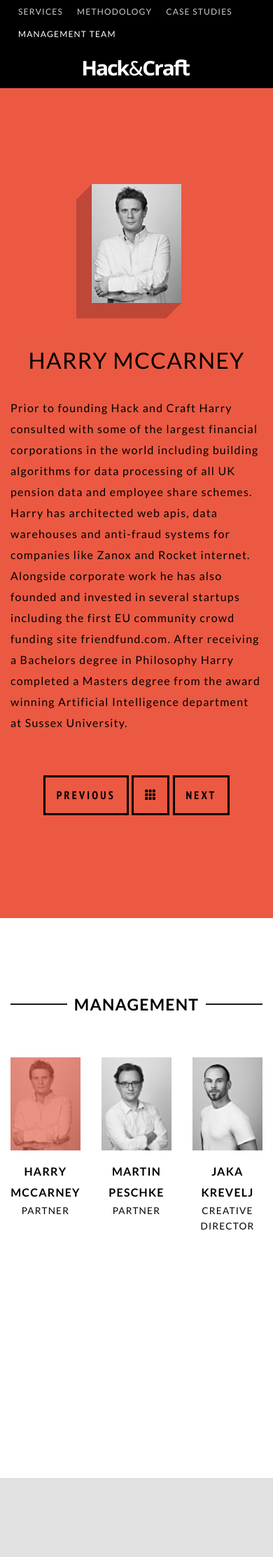
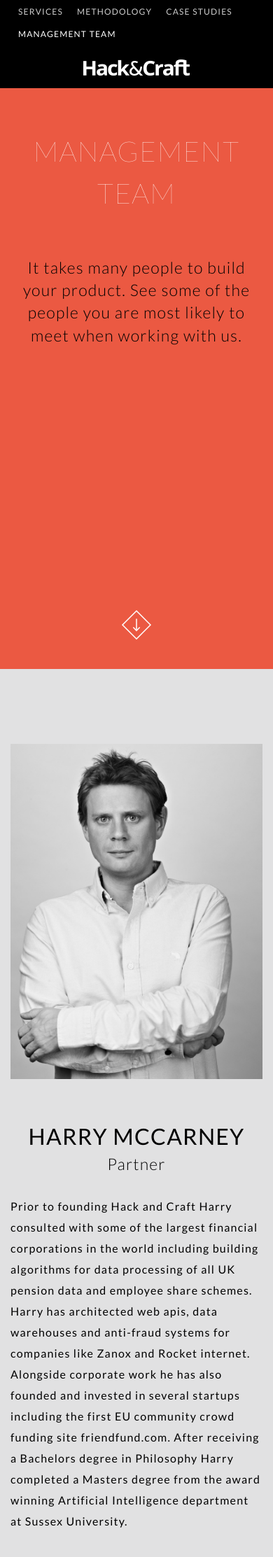
Before and after one commit to MartinPeschke/hncweb, a Jekyll site: the page built from aboutus.html, in a window 390 px wide. Shown: the top 2225 px of the page at 70% size. Built offline with Jekyll 4.4.1, drawn with Linux system fonts in a browser that asks for light colours; Markdown is read by kramdown in place of the engine named in the settings; some of the changed text lies outside the part shown.

Commit message:
team section

```diff
--- a/_layouts/portfolio.html
+++ b/_layouts/portfolio.html
@@ -7,7 +7,6 @@
 <div class="l-outer__orange navbar-switcher">
   <div class="container">
     <div class="row">
-
       <div class="col-md-8 col-md-offset-2 portfolio-top">
         <div class="portfolio-nav">
           <a href="{{ page.prev }}" title="Previous Project" class="hnc-icon hnc-icon-arrowleft"> </a>
@@ -21,6 +20,7 @@
             <a target="_blank" href="{{ page.website }}" class="btn btn-black-default marg-btm">visit the site</a>
           </div>
         {% endif %}
+
         <a href="#project-content" class="btn-ico__down">scroll down</a>
       </div>
     </div>
--- a/aboutus.html
+++ b/aboutus.html
@@ -3,65 +3,39 @@
 title: Hack & Craft
 pagename: aboutus
 ---
-<div id="all-portfolio" class="carousel portfolio slide">
 
-  <div class="l-outer__orange">
+<div class="l-outer-section l-outer__orange">
+  <div class="l-main-head text-center container navbar-switcher">
+    <div class="row">
+      <div class="col-md-8 col-md-offset-2">
+        <h1 class="page-header text-upper">Management Team</h1>
+        <h3 class="text-light">
+          It takes many people to build your product. See some of the people you are most likely to meet when working with us.
+        </h3>
+      </div>
+    </div>
+    <a href="#team" class="btn-ico__down">scroll down</a>
+  </div>
+</div>
+
+
+<div>
+{% for member in site.categories.team %}
+  <div class="l-outer__alternating" id="team">
     <div class="l-module container">
 
-      <div class="carousel-inner portfolio-inner">
-        {% for member in site.categories.team %}
-          <div class="{% if forloop.first %}active{% endif %} portfolio item">
-            <div class="row">
-              <div class="col-xs-12">
-                  <div class="box-members__mugshot">
-                    <img class="img-responsive" src="{{ site.baseurl }}static/img/aboutus/{{ member.mugshot }}" >
-                    <img class="box-members__mugshot-frame" src="{{ site.baseurl }}static/img/aboutus/frame.png">
-                  </div>
-              </div>
-              <div class="col-md-8 col-md-offset-2">
-                <h2 class="box-members__name">{{ member.name }}</h2>
-                {{ member.content }}
-              </div>
-            </div>
+        <div class="row">
+          <div class="col-md-8 col-md-offset-2">
+            <p class="text-center">
+              <img class="img-responsive" src="{{ site.baseurl }}static/img/aboutus/{{ member.mugshot }}" >
+            </p>
+            <h2 class="box-members__name">{{ member.name }}</h2>
+            <h3 class="box-members__position">{{ member.position }}</h3>
+            {{ member.content }}
           </div>
-        {% endfor %}
       </div>
 
-      <div class="text-center mar-top-2">
-        <a class="btn btn-black-default" href="#all-portfolio" data-portfolio-slide="prev">previous</a>
-        <a href="#projects-overview" class="btn btn-black-default trigger-view">
-          <span class="glyphicon glyphicon-th"></span>
-        </a>
-        <a class="btn btn-black-default" href="#all-portfolio" data-portfolio-slide="next">next</a>
-      </div>
     </div>
   </div>
-
-  <div class="l-outer__white" id="overview">
-    <div class="l-module container">
-      <div class="row">
-        <div class="col-md-10 col-md-offset-1">
-          <h3 class="l-module__section-header" id="members-overview"><span>Management</span></h3>
-
-          <div class="row portfolio-indicators">
-            {% for member in site.categories.team %}
-              <div class="col-xs-4 box-members{% if forloop.first %} active{% endif %}">
-                  <div class="box-members__image">
-                    <a href="#all-portfolio" data-slide-portfolio-to="{{ forloop.index0 }}"><img class="img-responsive" src="{{ site.baseurl }}static/img/aboutus/{{ member.mugshot }}"></a>
-                  </div>
-                  <div class="box-members__label">
-                    <strong class="text-upper">
-                      {{ member.name }}
-                    </strong>
-                    <div class="small text-upper">{{ member.position }}</div>
-                  </div>
-              </div>
-            {% endfor %}
-
-          </div>
-        </div>
-      </div>
-    </div>
-  </div>
-
+{% endfor %}
 </div>
--- a/static/less/portfolio.less
+++ b/static/less/portfolio.less
@@ -1,5 +1,5 @@
 .portfolio-content {background-color: #e5e5e5;padding-top: 2 * @line-height-computed;}
-.portfolio-top {min-height: 800px;}
+.portfolio-top {min-height: 800px;position: relative;}
 .portfolio-nav {
   font-size:40px;
   color:white;
@@ -32,5 +32,5 @@
 }
 
 @media (min-width: @grid-float-breakpoint) {
-  .resized {min-height:1200px;}
+  .resized {min-height:1200px;margin-top:-60px;padding-top:60px;}
 }
```
Also changed, not shown: static/less/aboutus.less (+5 -2 lines), static/less/style.less (+7 -13 lines), static/css/site.min.css.
